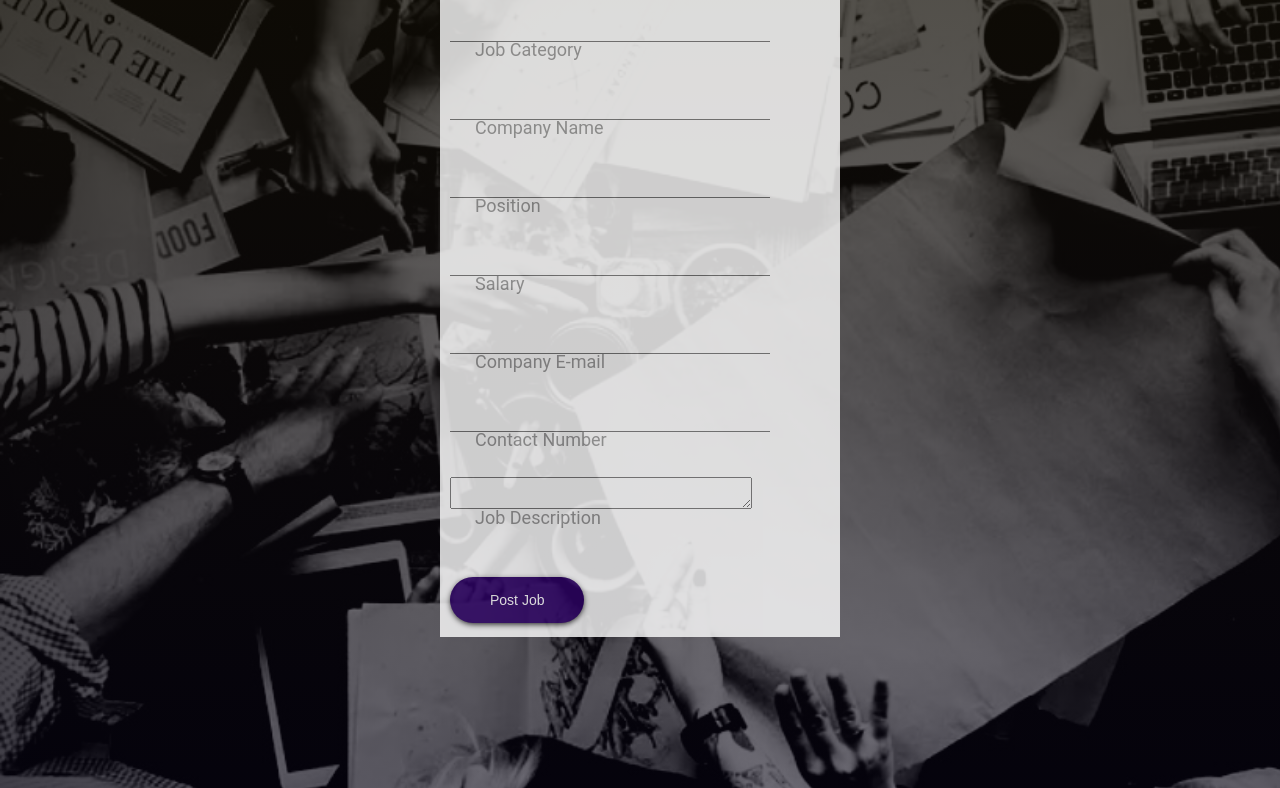
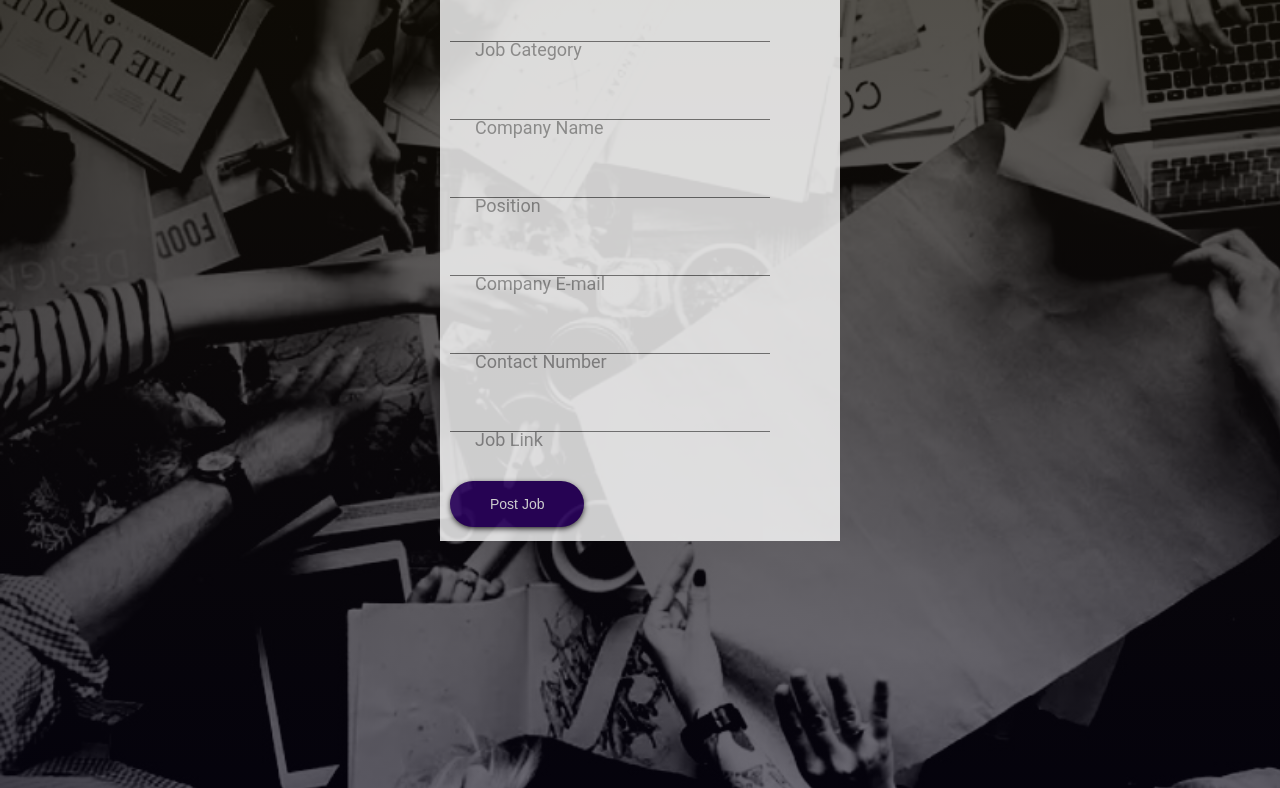
Before and after one commit to sitelisting/Listing_Site, a PHP site: page /jobs.php in a window 1280 px wide. Shown: the part 276-1064 px from the top of the page. Run offline with PHP 8.4, Linux system fonts and the light colour scheme; the visitor is signed in with stand-in values (Sample User, id 1).

Commit message:
Update jobs.php

```diff
--- a/jobs.php
+++ b/jobs.php
@@ -11,11 +11,10 @@ if(isset($_POST['submit'])){
    $link= mysqli_real_escape_string($con, $_POST['link']);
    $company_email= mysqli_real_escape_string($con, $_POST['company_email']);
    $contact_number= mysqli_real_escape_string($con, $_POST['contact_number']);
-   $job_description= mysqli_real_escape_string($con, $_POST['job_description']);
 
    //sql syntax
-$sql="INSERT INTO createjobs (Job_Category, Company_Name, Job_Position, Job_Link, Company_Email, Company_Number, Job_Description)
-VALUES ('$job_category','$company_name','$position','$link','$company_email','$contact_number','$job_description')";
+$sql="INSERT INTO createjobs (Job_Category, Company_Name, Job_Position, Company_Email, Company_Number, Job_Link )
+VALUES ('$job_category','$company_name','$position','$company_email','$contact_number','$link')";
 
 $result= mysqli_query($con, $sql );
 
@@ -87,14 +86,6 @@ exit();
                   <label>Position</label>
                </div>
                <div class="group">
-                  <input type="text" name="link" required>
-                  <span class="highlight">
-                  </span>
-                  <span class="bar">
-                  </span>
-                  <label>Salary</label>
-               </div>
-               <div class="group">
                   <input type="email" name="company_email" required>
                   <span class="highlight">
                   </span>
@@ -111,12 +102,12 @@ exit();
                   <label>Contact Number</label>
                </div>
                <div class="group">
-                  <textarea type="text" col="8" row="20" name="job_description" required></textarea><br>
+                  <input type="text" name="link" required>
                   <span class="highlight">
                   </span>
                   <span class="bar">
                   </span>
-                  <label>Job Description</label>
+                  <label>Job Link</label>
                </div>
                <div>
                   <button id="btn-post" name="submit">Post Job</button>
```
